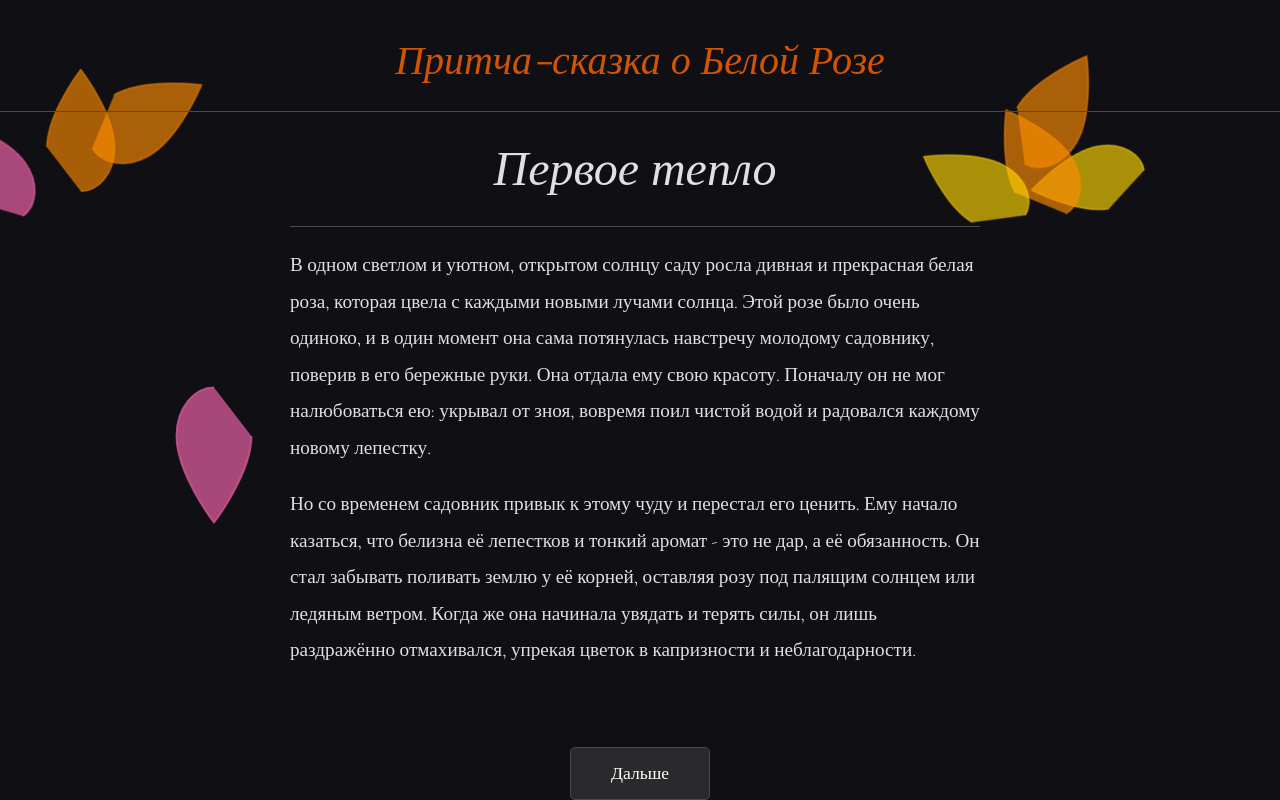
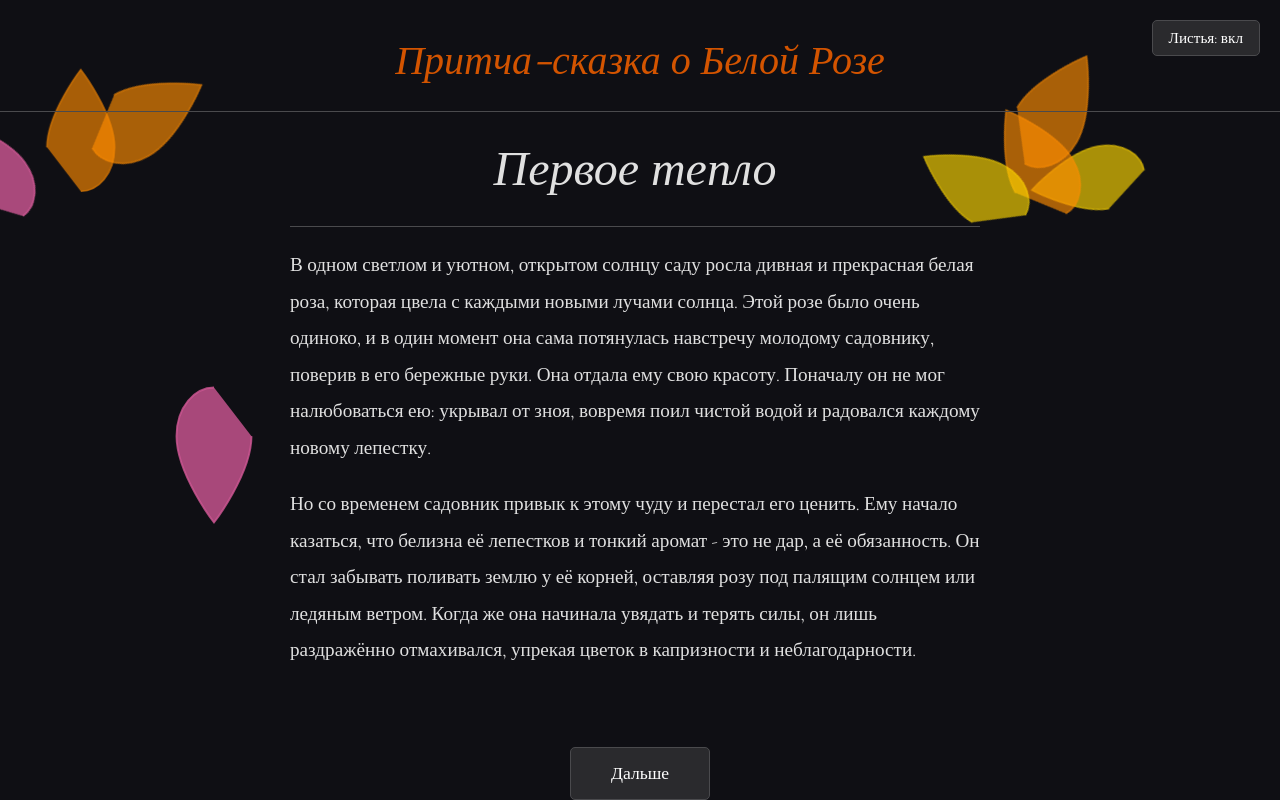
Before and after one commit to Stanislav-Karpushev/Skazka, a plain HTML site: page index.html in a window 1280 px wide. Drawn offline with nearby package versions, Linux system fonts and the light colour scheme; a web font is replaced by a local one.

Commit message:
Update index.html
добавлена кнопка анимации листьев

```diff
--- a/index.html
+++ b/index.html
@@ -88,6 +88,35 @@
       .petal:nth-child(5n) { animation-delay: 4s; }
       .petal:nth-child(7n) { animation-delay: 1s; }
       .petal:nth-child(9n) { animation-delay: 3s; }
+
+      /* --- НОВОЕ: выключение анимации листьев --- */
+      .petals-off .petal {
+        animation-play-state: paused;
+        opacity: 0;
+        transition: opacity 0.3s ease;
+      }
+
+      /* --- КНОПКА ПЕРЕКЛЮЧЕНИЯ ЛИСТЬЕВ --- */
+      .petals-toggle {
+        position: fixed;
+        top: 20px;
+        right: 20px;
+        z-index: 20;
+        background: var(--button-bg);
+        color: var(--button-text);
+        border: 1px solid var(--accent-border);
+        padding: 8px 16px;
+        font-size: 0.95rem;
+        font-family: "Cormorant Garamond", serif;
+        cursor: pointer;
+        transition: background 0.3s ease, transform 0.2s ease;
+        border-radius: 5px;
+      }
+
+      .petals-toggle:hover {
+        background: var(--button-hover);
+        transform: translateY(-2px);
+      }
 
       /* --- ЗАГОЛОВОК --- */
       .main-title {
@@ -227,8 +256,11 @@
     <!-- Фиксированный заголовок -->
     <h1 class="main-title">Притча-сказка о Белой Розе</h1>
 
+    <!-- Кнопка переключения анимации листьев -->
+    <button class="petals-toggle" id="petalsToggle" onclick="togglePetals()">Листья: вкл</button>
+
     <!-- Слой с листьями -->
-    <div class="petals-layer">
+    <div class="petals-layer" id="petalsLayer">
       <svg width="0" height="0" style="position: absolute">
         <defs>
           <symbol id="rose-petal" viewBox="0 0 30 40">
@@ -345,6 +377,22 @@
           slides[currentSlide].classList.add("active");
         }
       });
+
+      // --- НОВОЕ: переключение анимации листьев ---
+      let petalsEnabled = true;
+
+      function togglePetals() {
+        petalsEnabled = !petalsEnabled;
+        const layer = document.getElementById("petalsLayer");
+        const btn = document.getElementById("petalsToggle");
+        if (petalsEnabled) {
+          layer.classList.remove("petals-off");
+          btn.textContent = "Листья: вкл";
+        } else {
+          layer.classList.add("petals-off");
+          btn.textContent = "Листья: выкл";
+        }
+      }
     </script>
   </body>
 </html>
```
